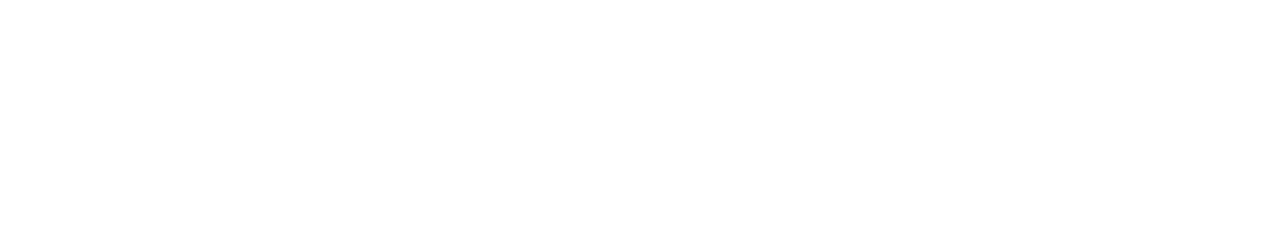
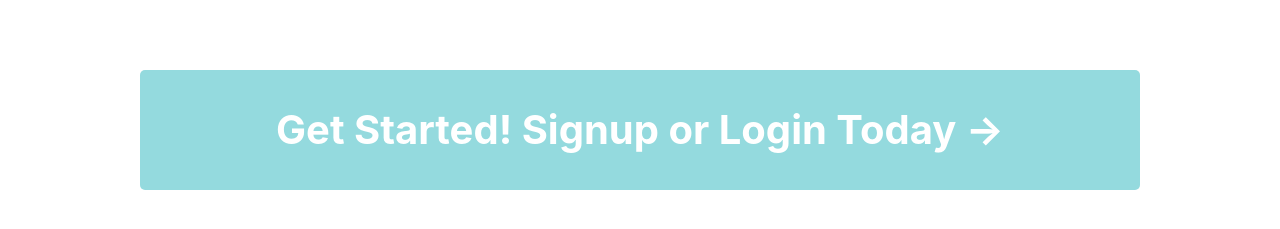
Before and after one commit to brandonwong3/cyber_next, a React (Create React App) app: page / in a window 1280 px wide. Shown: the part 1443-1672 px from the top of the page. Before the commit the page ends 1433 px from the top, so only its background shows below. Built offline with nearby package versions, Linux system fonts and the light colour scheme; no server answers.

Commit message:
added button to bottom of home screen

```diff
--- a/src/components/pages/IndexPage.js
+++ b/src/components/pages/IndexPage.js
@@ -98,6 +98,14 @@
 					</div>
 				</div>
 			</div>
+
+			{/* Button on Bottom Page (Login/Signup) */}
+			<div className="button-container">
+				<Link to="/Login">
+					<button>Get Started! Signup or Login Today →</button>
+				</Link>
+			</div>
+
 		</BaseTemplate>
 
 	);
--- a/src/index.css
+++ b/src/index.css
@@ -140,4 +140,29 @@
 	justify-content: center;
 	gap: 50px;
 	margin-top: 40px;
+	padding-bottom: 20px;
 }
+
+/* Button on Bottom of Home Page */
+.button-container {
+	display: flex;
+	justify-content: center;
+	align-items: center;
+	/* add align-items */
+	text-align: center;
+	/* add text-align */
+	margin-top: 60px;
+	padding-bottom: 100px;
+
+}
+
+button {
+	background-color: #94DADE;
+	color: white;
+	font-size: 40px;
+	font-weight: bold;
+	border: none;
+	padding: 30px 30px;
+	border-radius: 5px;
+	width: 1000px;
+	}
```
